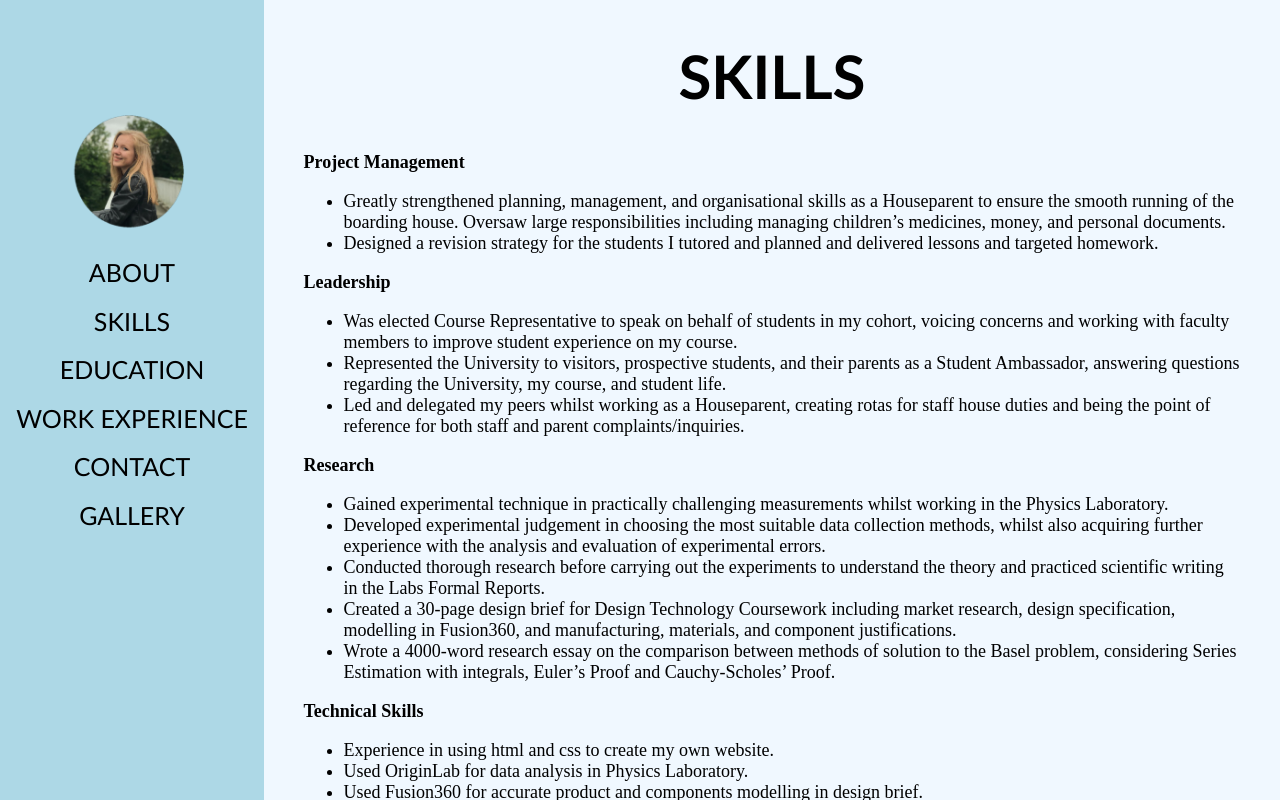
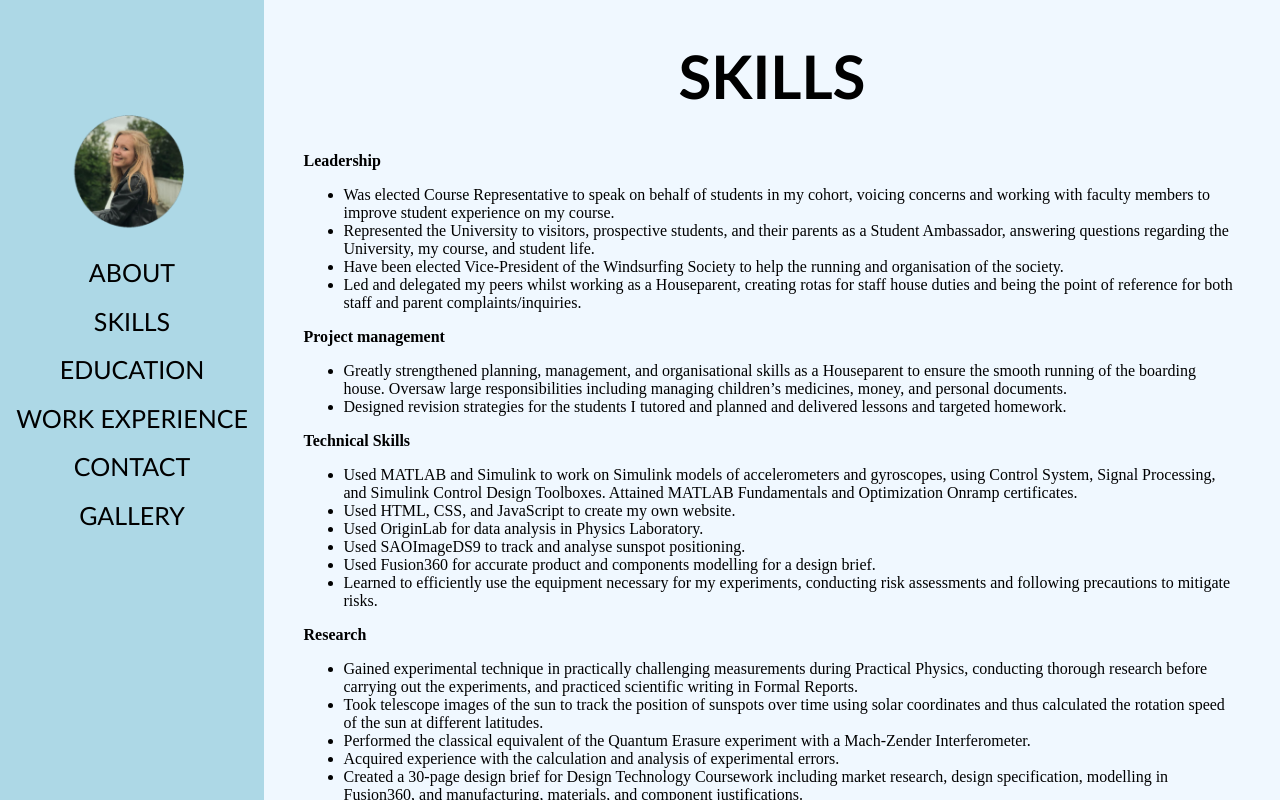
Before and after one commit to aalessandrae/Homepage, a plain HTML site: page SkillsPage.html in a window 1280 px wide. Drawn offline with Linux system fonts and the light colour scheme.

Commit message:
updated version of my website part 1

```diff
--- a/SkillsPage.html
+++ b/SkillsPage.html
@@ -41,9 +41,32 @@
 
         <h1> SKILLS</h1>
         <div class="skillscontent-container">
+          <font size ="-0.5">
           <div class="worktitle-container">
-            Project Management
+            Leadership
           </div>
+
+          <ul>
+              <li>
+                  Was elected Course Representative to speak on behalf of students in my cohort, voicing concerns and
+                  working with faculty members to improve student experience on my course.
+              </li>
+              <li>
+                  Represented the University to visitors, prospective students, and their parents as a Student
+                  Ambassador, answering questions regarding the University, my course, and student life.
+              </li>
+              <li>
+                  Have been elected Vice-President of the Windsurfing Society to help the running and organisation of the society.
+              </li>
+              <li>
+                  Led and delegated my peers whilst working as a Houseparent, creating rotas for staff house duties
+                  and being the point of reference for both staff and parent complaints/inquiries.
+              </li>
+          </ul>
+
+          <p>
+            <b> Project management </b>
+          </p>
 
             <ul>
                 <li>
@@ -52,26 +75,34 @@
                     medicines, money, and personal documents.
                 </li>
                 <li>
-                    Designed a revision strategy for the students I tutored and planned and delivered lessons and
+                    Designed revision strategies for the students I tutored and planned and delivered lessons and
                     targeted homework.
                 </li>
             </ul>
 
             <p>
-                <b> Leadership</b>
+                <b> Technical Skills</b>
             </p>
             <ul>
                 <li>
-                    Was elected Course Representative to speak on behalf of students in my cohort, voicing concerns and
-                    working with faculty members to improve student experience on my course.
+                    Used MATLAB and Simulink to work on Simulink models of accelerometers and gyroscopes, using Control System, Signal Processing, and Simulink Control Design Toolboxes.
+                    Attained MATLAB Fundamentals and Optimization Onramp certificates.
                 </li>
                 <li>
-                    Represented the University to visitors, prospective students, and their parents as a Student
-                    Ambassador, answering questions regarding the University, my course, and student life.
+                    Used HTML, CSS, and JavaScript to create my own website.
                 </li>
                 <li>
-                    Led and delegated my peers whilst working as a Houseparent, creating rotas for staff house duties
-                    and being the point of reference for both staff and parent complaints/inquiries.
+                    Used OriginLab for data analysis in Physics Laboratory.
+                </li>
+                <li>
+                    Used SAOImageDS9 to track and analyse sunspot positioning.
+                </li>
+                <li>
+                    Used Fusion360 for accurate product and components modelling for a design brief.
+                </li>
+                <li>
+                    Learned to efficiently use the equipment necessary for my experiments, conducting risk assessments
+                    and following precautions to mitigate risks.
                 </li>
             </ul>
 
@@ -80,16 +111,16 @@
             </p>
             <ul>
                 <li>
-                    Gained experimental technique in practically challenging measurements whilst working in the Physics
-                    Laboratory.
+                    Gained experimental technique in practically challenging measurements during Practical Physics, conducting thorough research before carrying out the experiments, and practiced scientific writing in Formal Reports.
                 </li>
                 <li>
-                    Developed experimental judgement in choosing the most suitable data collection methods, whilst also
-                    acquiring further experience with the analysis and evaluation of experimental errors.
+                    Took telescope images of the sun to track the position of sunspots over time using solar coordinates and thus calculated the rotation speed of the sun at different latitudes.
                 </li>
                 <li>
-                    Conducted thorough research before carrying out the experiments to understand the theory and
-                    practiced scientific writing in the Labs Formal Reports.
+                    Performed the classical equivalent of the Quantum Erasure experiment with a Mach-Zender Interferometer.
+                </li>
+                <li>
+                    Acquired experience with the calculation and analysis of experimental errors.
                 </li>
                 <li>
                     Created a 30-page design brief for Design Technology Coursework including market research, design
@@ -102,44 +133,23 @@
             </ul>
 
             <p>
-                <b> Technical Skills</b>
-            </p>
-            <ul>
-                <li>
-                    Experience in using html and css to create my own website.
-                </li>
-                <li>
-                    Used OriginLab for data analysis in Physics Laboratory.
-                </li>
-                <li>
-                    Used Fusion360 for accurate product and components modelling in design brief.
-                </li>
-                <li>
-                    Learned to efficiently use the equipment necessary for my experiments, conducting risk assessments
-                    and following precautions to mitigate risks.
-                </li>
-            </ul>
-
-            <p>
                 <b> Teamwork and Interpersonal Skills</b>
             </p>
             <ul>
                 <li>
-                    Managed to create a friendly and welcoming atmosphere in various workplaces like the University of
-                    Bristol open days, a high-end restaurant, and a local Italian food Deli, thanks to my communication
-                    skills and adaptability.
+                    Currently working alongside the CEO of Zero Point Motion to analyse data from the Simulink
+                    models of the inertial sensors, communicating regularly progresses and difficulties.
                 </li>
                 <li>
-                    Worked in a team with fellow waiters and bartenders in the restaurant to ensure smooth and efficient
-                    service.
+                    Collaborated with my lab partner to collect and analyse data for our experiments, splitting the workload efficiently.
                 </li>
                 <li>
-                    Increased positive online reviews at the restaurant by providing professional service while making
-                    engaging connections with guests to create loyalty and encourage repeat visits.
+                    Liaised with fellow Course Representatives to collect feedback from our course mates and effectively passed
+                    it on to Faculty Members to find solutions together.
                 </li>
                 <li>
-                    Liaised with fellow Course Representatives to collect a large amount of feedback from our course
-                    mates and effectively passed it on to Faculty Members to collaborate on finding solutions together.
+                    Created a friendly and open working environment as a Houseparent at Millfield School, clearly communicating
+                    responsibilities to other staff and introducing daily check-ins to discuss and solve difficulties within the House.
                 </li>
             </ul>
 
@@ -152,6 +162,8 @@
                     knowledge. Fluent in written and spoken Spanish.
                 </li>
             </ul>
+            </font>
+
 
         </div>
 
```
Also changed, not shown: EducationPage.html (+2 -3 lines), WorkExpPage.html (+19 -2 lines), index.html (+6 -2 lines).
